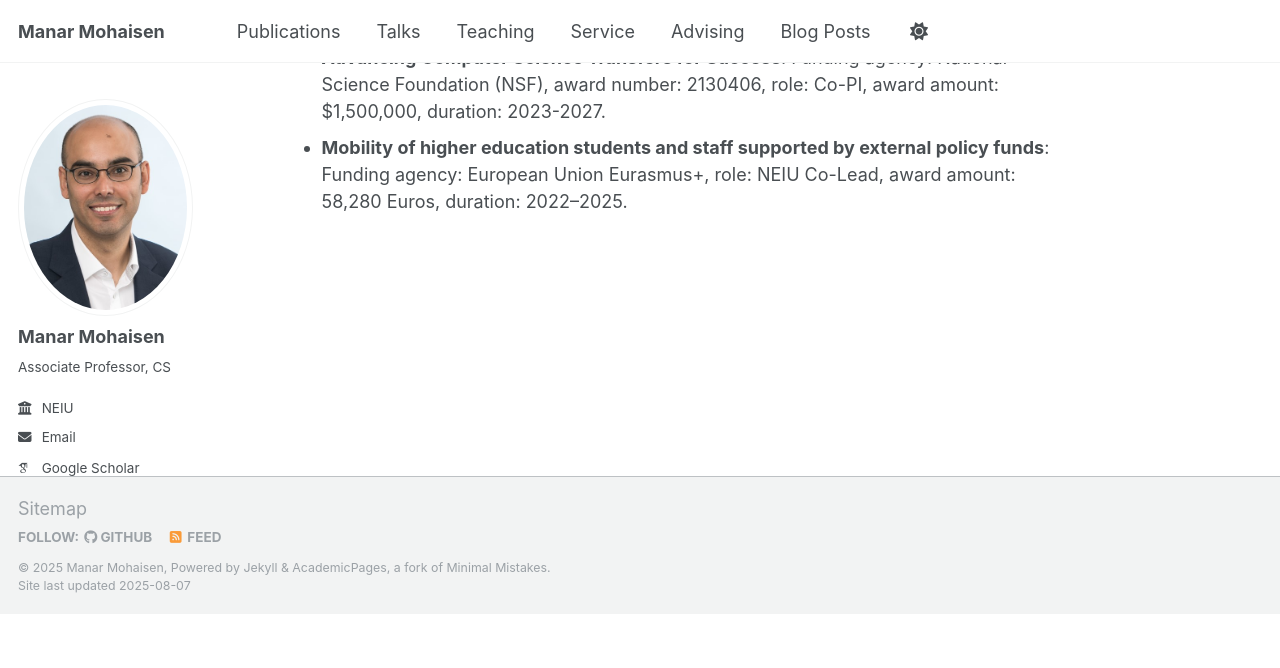
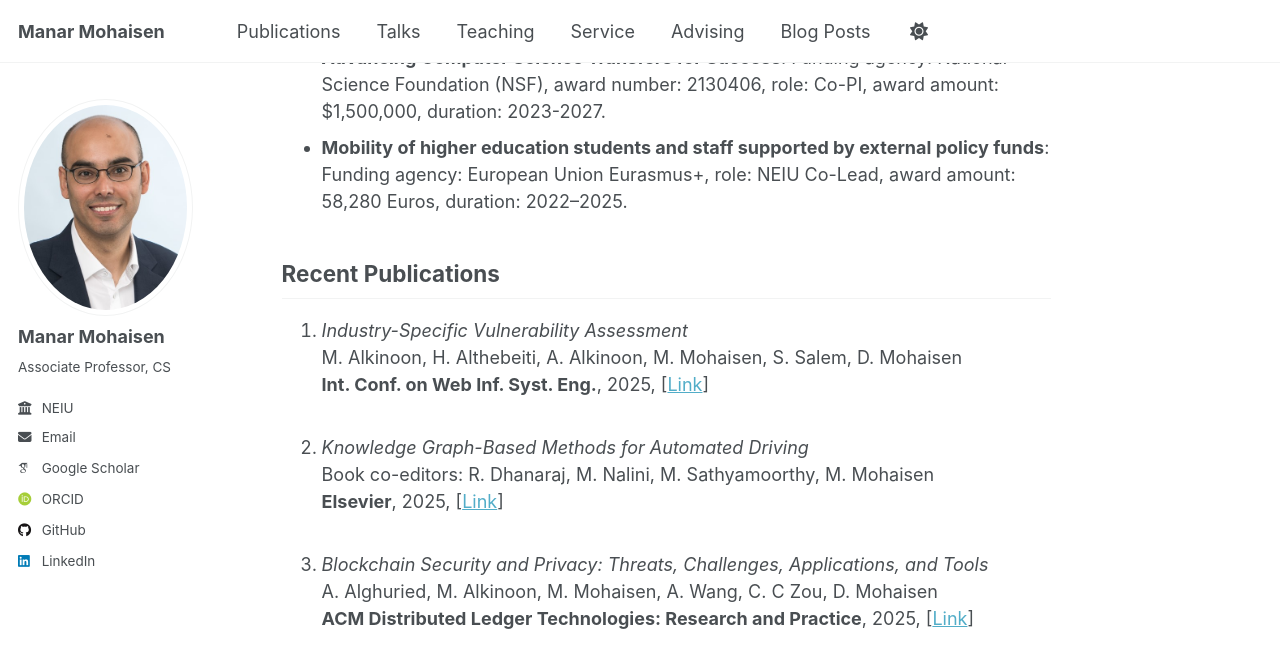
Before and after one commit to manarmohaisen/manarmohaisen.github.io, a Jekyll site: the page built from _pages/about.md, in a window 1280 px wide and 900 px high, scrolled down 384 px. Shown: the top 668 px of the window. Built offline with Jekyll 4.4.1, drawn with Linux system fonts in a browser that asks for light colours; some web fonts are replaced; a script that is not in the unit is left out; before the commit the page ends 998 px from its top, so only the background shows below that.

Commit message:
Update about.md

```diff
--- a/_pages/about.md
+++ b/_pages/about.md
@@ -16,3 +16,28 @@ Funded Grants
 -------
 - **Advancing Computer Science Transfers for Success**: Funding agency: National Science Foundation (NSF), award number: 2130406, role: Co-PI, award amount: $1,500,000, duration: 2023-2027.
 - **Mobility of higher education students and staff supported by external policy funds**: Funding agency: European Union Eurasmus+, role: NEIU Co-Lead, award amount: 58,280 Euros, duration: 2022–2025.
+
+Recent Publications
+----
+<ol>
+  <li>
+    <em>Industry-Specific Vulnerability Assessment</em><br>
+    M. Alkinoon, H. Althebeiti, A. Alkinoon, M. Mohaisen, S. Salem, D. Mohaisen<br>
+    <strong>Int. Conf. on Web Inf. Syst. Eng.</strong>, 2025, [<a href="https://link.springer.com/chapter/10.1007/978-981-96-0576-7_10" target="_blank">Link</a>]
+  </li>
+  <br>
+
+  <li>
+    <em>Knowledge Graph-Based Methods for Automated Driving</em><br>
+    Book co-editors: R. Dhanaraj, M. Nalini, M. Sathyamoorthy, M. Mohaisen<br>
+    <strong>Elsevier</strong>, 2025, [<a href="https://www.sciencedirect.com/book/9780443300400/knowledge-graph-based-methods-for-automated-driving#book-info" target="_blank">Link</a>]
+  </li>
+  <br>
+
+  <li>
+    <em>Blockchain Security and Privacy: Threats, Challenges, Applications, and Tools</em><br>
+    A. Alghuried, M. Alkinoon, M. Mohaisen, A. Wang, C. C Zou, D. Mohaisen<br>
+    <strong>ACM Distributed Ledger Technologies: Research and Practice</strong>, 2025, [<a href="https://dl.acm.org/doi/abs/10.1145/3716323" target="_blank">Link</a>]
+  </li>
+  <br>
+</ol>
```
